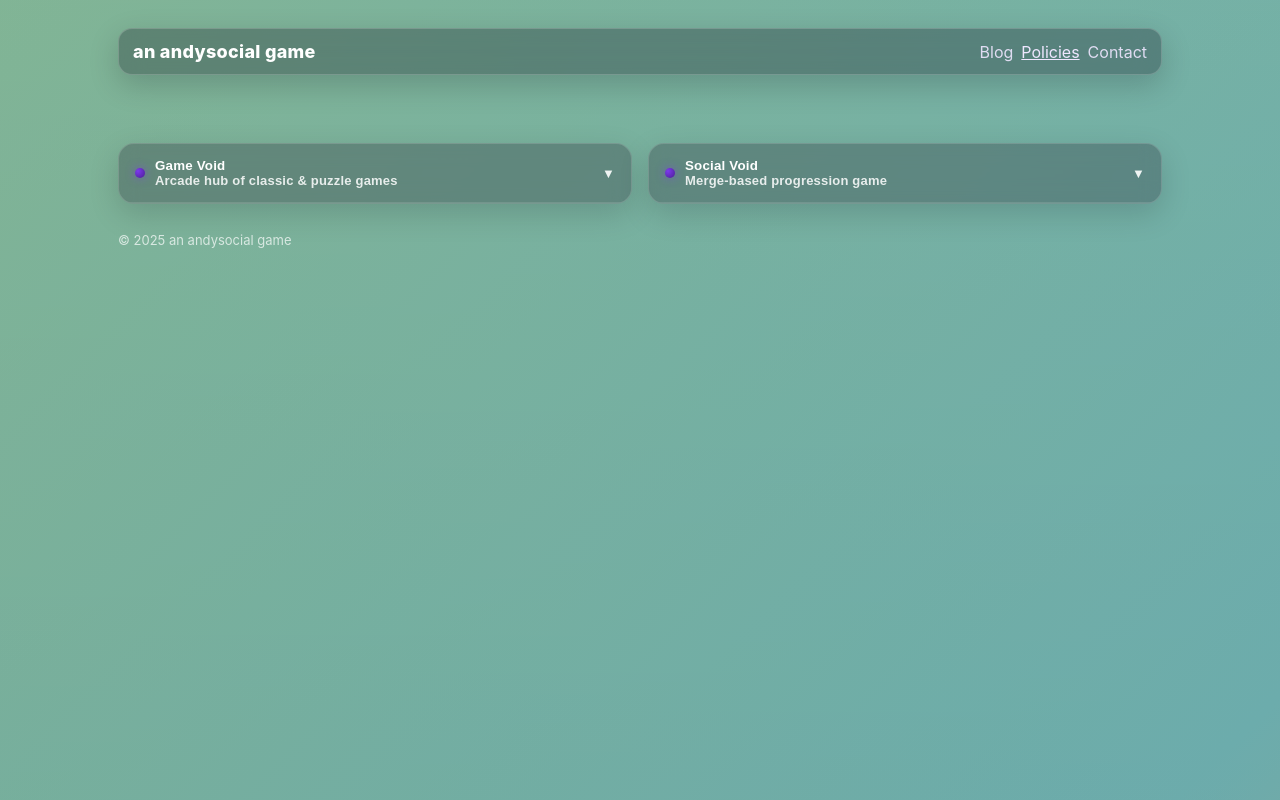
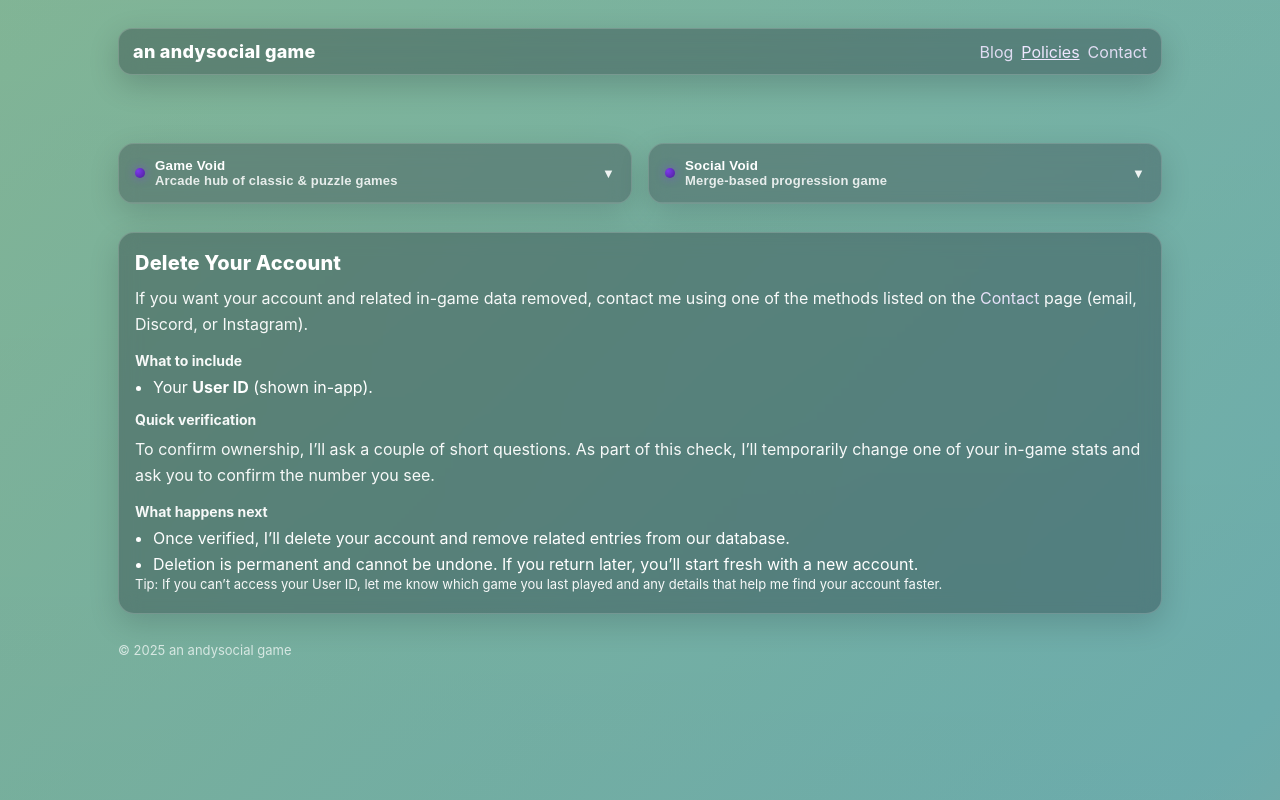
Before and after one commit to andyjxck/andysocialhub, a Next.js app: page /policies in a window 1280 px wide. Built offline with nearby package versions, Linux system fonts and the light colour scheme.

Commit message:
Update policies.jsx

```diff
--- a/pages/policies.jsx
+++ b/pages/policies.jsx
@@ -135,6 +135,42 @@ export default function Policies() {
         })}
       </div>
 
+      {/* ─────────────────────────────────────────────────────────────
+          Account Deletion Section (below both tiles)
+      ───────────────────────────────────────────────────────────── */}
+      <section className="delete-section" aria-labelledby="delete-title">
+        <h2 id="delete-title">Delete Your Account</h2>
+        <p>
+          If you want your account and related in-game data removed, contact me using one of the
+          methods listed on the <a href="/contact">Contact</a> page (email, Discord, or Instagram).
+        </p>
+
+        <h4>What to include</h4>
+        <ul>
+          <li>Your <strong>User ID</strong> (shown in-app).</li>
+        </ul>
+
+        <h4>Quick verification</h4>
+        <p>
+          To confirm ownership, I’ll ask a couple of short questions. As part of this check, I’ll
+          temporarily change one of your in-game stats and ask you to confirm the number you see.
+        </p>
+
+        <h4>What happens next</h4>
+        <ul>
+          <li>Once verified, I’ll delete your account and remove related entries from our database.</li>
+          <li>
+            Deletion is permanent and cannot be undone. If you return later, you’ll start fresh with a
+            new account.
+          </li>
+        </ul>
+
+        <p className="small-hint">
+          Tip: If you can’t access your User ID, let me know which game you last played and any details
+          that help me find your account faster.
+        </p>
+      </section>
+
       <style jsx>{`
         .policies-grid {
           display: grid;
@@ -143,6 +179,45 @@ export default function Policies() {
         }
         @media (min-width: 900px) {
           .policies-grid { grid-template-columns: 1fr 1fr; }
+        }
+
+        /* Account Deletion styles */
+        .delete-section {
+          margin-top: 28px;
+          padding: 18px 16px;
+          border-radius: 16px;
+          border: 1px solid rgba(255,255,255,0.18);
+          background: rgba(10,10,22,0.28);
+          backdrop-filter: blur(10px);
+          box-shadow: 0 10px 30px rgba(7,7,12,0.15);
+        }
+        .delete-section h2 {
+          margin: 0 0 10px 0;
+          font-size: 20px;
+          font-weight: 800;
+          letter-spacing: 0.2px;
+        }
+        .delete-section h4 {
+          margin: 14px 0 8px;
+          font-size: 14px;
+          opacity: 0.95;
+        }
+        .delete-section p {
+          margin: 0;
+          line-height: 1.65;
+          opacity: 0.95;
+        }
+        .delete-section p + p { margin-top: 8px; }
+        .delete-section ul {
+          margin: 0;
+          padding-left: 18px;
+          display: grid;
+          gap: 6px;
+        }
+        .small-hint {
+          margin-top: 10px;
+          opacity: 0.75;
+          font-size: 13px;
         }
       `}</style>
     </Layout>
```
